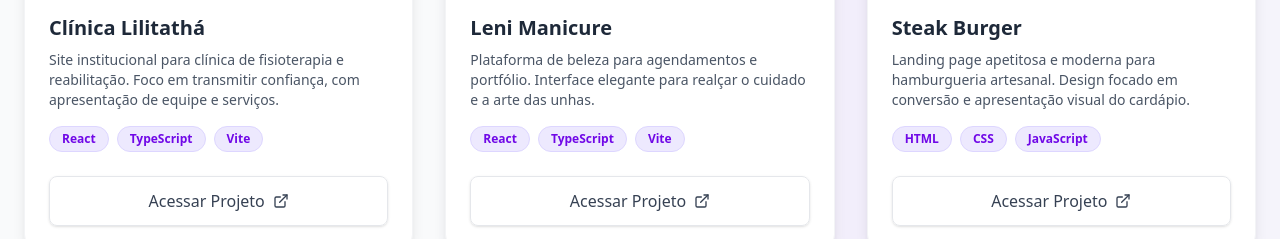
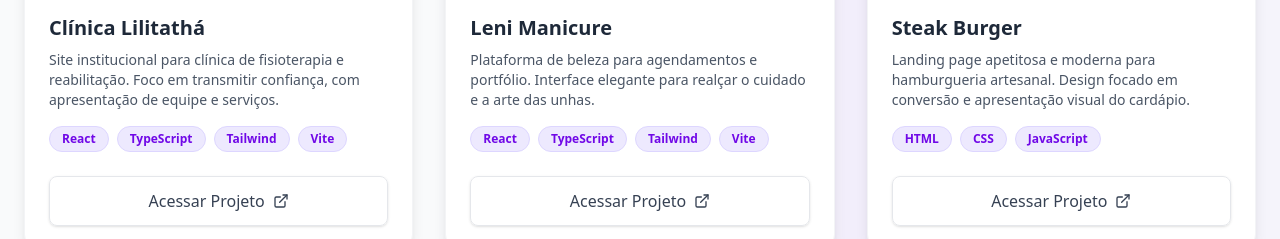
Before and after one commit to ArturMineiro/forge_dev_apps, a React (Vite) app: page / in a window 1280 px wide. Shown: the part 2160-2399 px from the top of the page. Built offline with nearby package versions, Linux system fonts and the light colour scheme.

Commit message:
chore: Atualiza tags de tecnologia dos projetos no Portfólio (add Tailwind)

```diff
--- a/src/components/Portfolio.tsx
+++ b/src/components/Portfolio.tsx
@@ -1,18 +1,17 @@
 import { ExternalLink } from "lucide-react";
 
 const projects = [
-
   {
     title: "Clínica Lilitathá",
     description: "Site institucional para clínica de fisioterapia e reabilitação. Foco em transmitir confiança, com apresentação de equipe e serviços.",
-    tags: ["React", "TypeScript", "Vite"],
+    tags: ["React", "TypeScript", "Tailwind", "Vite"],
     image: "/lilitahta.png",
     link: "https://lilitatah.forgedevapps.com/",
   },
   {
     title: "Leni Manicure",
     description: "Plataforma de beleza para agendamentos e portfólio. Interface elegante para realçar o cuidado e a arte das unhas.",
-    tags: ["React", "TypeScript", "Vite"],
+    tags: ["React", "TypeScript", "Tailwind", "Vite"],
     image: "/leni_manicure.png",
     link: "https://leni-manicure.forgedevapps.com/",
   },
```
